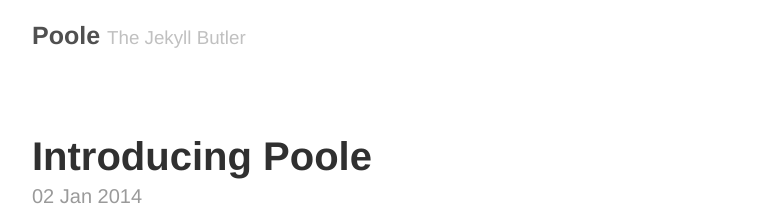
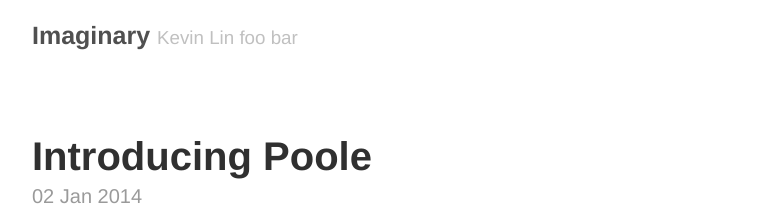
Before and after one commit to sqrtnegative1/sqrtnegative1.github.io, a Jekyll site: the page built from index.html, in a window 1280 px wide. Shown: the top 215 px of the page, without its empty margins (248-1031 px from the left). Built offline with Jekyll 4.4.1, drawn with Linux system fonts in a browser that asks for light colours; the list of posts is cut into pages by our own code.

Commit message:
change config

```diff
--- a/_config.yml
+++ b/_config.yml
@@ -3,9 +3,9 @@ permalink:        pretty
 relative_permalinks: true
 
 # Setup
-title:            Poole
-tagline:          The Jekyll Butler
-url:              http://getpoole.com
+title:            Imaginary
+tagline:          Kevin Lin foo bar
+url:              http://sqrtnegative1.github.io
 paginate:         1
 baseurl:          /
 author:
```
